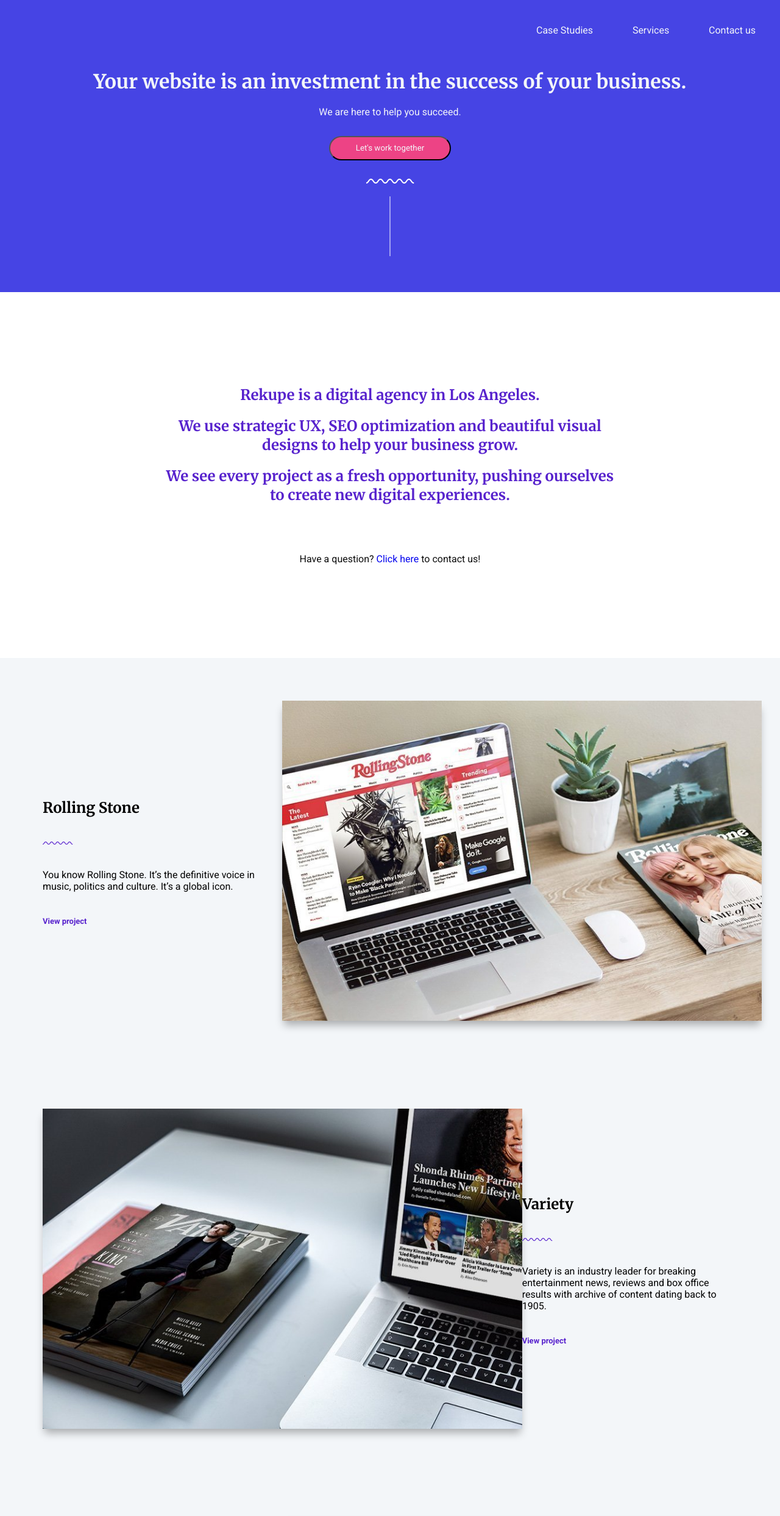
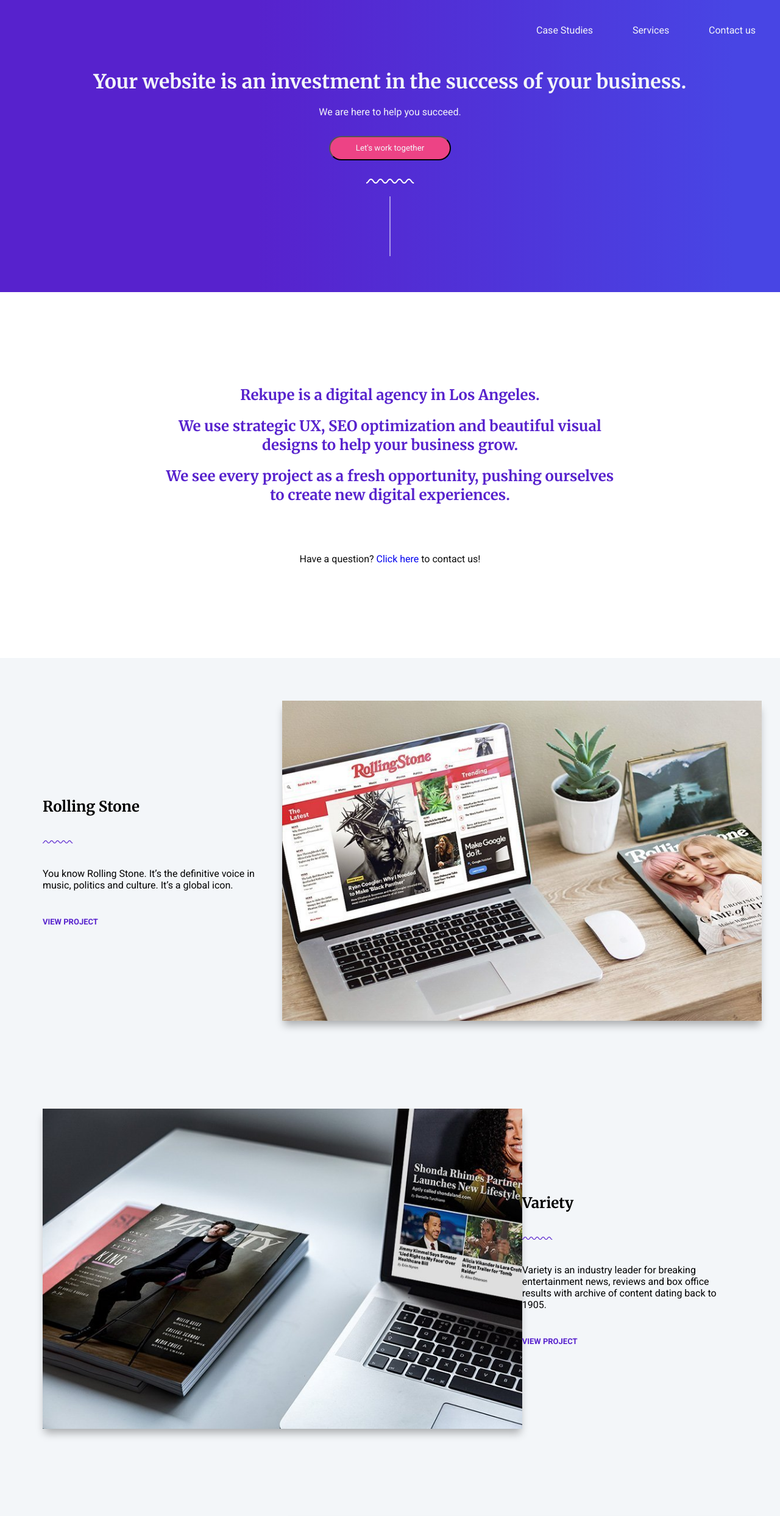
Before and after one commit to kdiepstraten/opdracht-rolling-stone, a plain HTML site: page index.html in a window 1280 px wide. Shown: the top 2486 px of the page at 61% size. Drawn offline with Linux system fonts and the light colour scheme.

Commit message:
laatste aanpassingen

```diff
--- a/index.html
+++ b/index.html
@@ -34,14 +34,13 @@
     </section>
     <section class="main-section-articles">
         <article class="article-stone">
-
             <span class="image-wrapper"><img src="./assets/work-image-01.jpeg" alt="laptop"/></span>
             <div class="article-content">
                 <h2>Rolling Stone</h2>
                 <img src="./assets/squiggle_line.svg" alt="line">
                 <p>You know Rolling Stone. It’s the definitive voice in music, politics and culture. It’s a global
                     icon.</p>
-                <p class="paars">View project</p>
+                <p><a href="/">View project</a></p>
             </div>
         </article>
         <article class="article-variety">
@@ -51,7 +50,7 @@
                 <img src="./assets/squiggle_line.svg" alt="line">
                 <p>Variety is an industry leader for breaking entertainment news, reviews and box office results with
                     archive of content dating back to 1905.</p>
-                <p class="paars">View project</p>
+                <p><a href="/">View project</a></p>
             </div>
         </article>
         <article class="article-worth">
@@ -60,7 +59,7 @@
                 <h2>Worth</h2>
                 <img src="./assets/squiggle_line.svg" alt="line"/>
                 <p>A global media platform connecting a community that embraces worth beyond wealth.</p>
-                <p class="paars">View project</p>
+                <p><a href="/">View project</a></p>
             </div>
         </article>
     </section>
--- a/styles.css
+++ b/styles.css
@@ -44,7 +44,7 @@ a {
     max-width: 100%;
     margin: 0 auto;
     padding: 20px 20px 0 20px;
-    background-color: var(--blauw);
+    background: linear-gradient(90deg, rgba(87,34,205,1) 33%, rgba(72,69,228,1) 94%);
 }
 .hero-section__navbar{
     display: flex;
@@ -164,9 +164,10 @@ main {
     margin: 20px;
 }
 .image-wrapper img {
-    box-shadow: 0px 10px 13px -3px rgba(0,0,0,0.3);
+    box-shadow: 0 10px 13px -3px rgba(0,0,0,0.3);
 }
-.paars {
+.article-content a {
+    text-transform: uppercase;
     color: var(--paars);
     font-size: small;
     font-weight: bold;
@@ -214,7 +215,7 @@ main {
     display: flex;
     flex-direction: row;
     justify-content: center;
-    background-color: var(--blauw);
+    background: linear-gradient(90deg, rgba(87,34,205,1) 33%, rgba(72,69,228,1) 94%);
     height: 700px;
 }
 .form-container form {
@@ -251,7 +252,7 @@ main {
     align-self: center;
     height: 50px;
     width: 150px;
-    box-shadow: 0px 14px 20px -6px var(--schaduw);
+    box-shadow: 0 14px 20px -6px var(--schaduw);
 }
 /*Footer*/
 footer {
```
